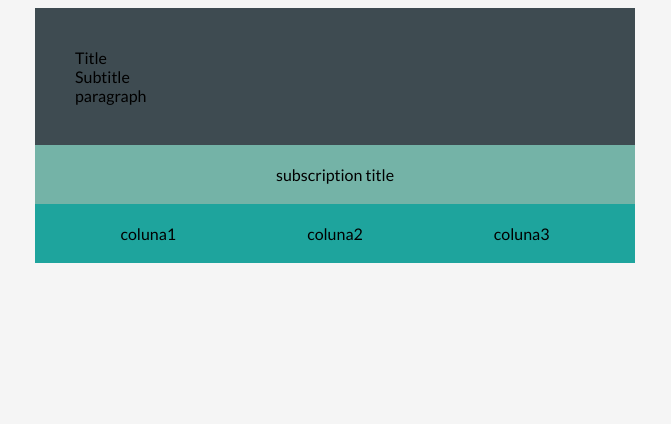
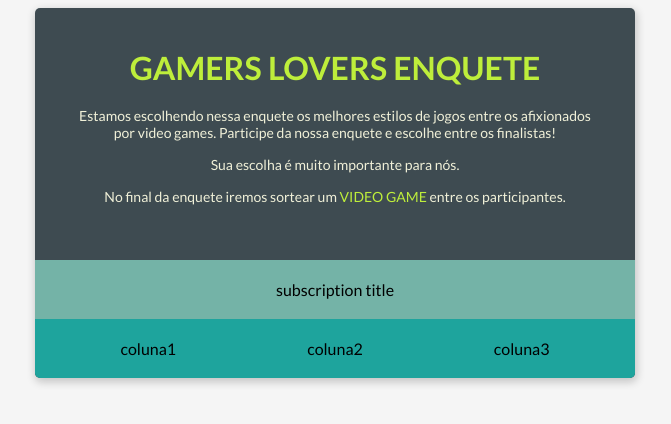
Before and after one commit to figueiredo-vitor/desafio-bootcamp-devjr, a plain HTML site: page index.html in a window 1280 px wide. Shown: the whole page, without its empty margins (305-976 px from the left). Drawn offline with Linux system fonts and the light colour scheme.

Commit message:
closes #3 - Cabeçalho index.html

```diff
--- a/css/styles.css
+++ b/css/styles.css
@@ -7,6 +7,9 @@ body {
     background-color: #3e4b51;
     margin: auto;
     width: 600px;
+    box-shadow: 1px 3px 8px 1px rgba(0, 0, 0, 0.2);
+    border-radius: 5px;
+    overflow: hidden;
 }
 
 .header {
@@ -25,3 +28,39 @@ body {
     justify-content: space-around;
     padding: 20px;
 }
+
+.header-title {
+    text-align: center;
+    color: #beee3b;
+    font-size: 2rem;
+    font-weight: 700;
+    margin-bottom: 1.25rem;
+}
+
+.header-subtitle {
+    text-align: center;
+    color: #f0f0d8;
+    font-size: 0.875rem;
+    font-weight: 500;
+    margin-bottom: 0.9375rem;
+}
+
+.header-subtitle2 {
+    text-align: center;
+    color: #f0f0d8;
+    font-size: 0.875rem;
+    font-weight: 500;
+    margin-bottom: 0.9375rem;
+}
+
+.header-subtitle3 {
+    text-align: center;
+    color: #f0f0d8;
+    font-size: 0.875rem;
+    font-weight: 500;
+    margin-bottom: 0.9375rem;
+}
+
+span {
+    color: #beee3b;
+}
--- a/index.html
+++ b/index.html
@@ -14,9 +14,18 @@
 <body>
     <div class="container">
         <div class="header">
-            <div>Title</div>
-            <div>Subtitle</div>
-            <div>paragraph</div>
+            <div class="header-title">
+                GAMERS LOVERS ENQUETE
+            </div>
+            <div class="header-subtitle">
+                Estamos escolhendo nessa enquete os melhores estilos de jogos entre os afixionados por
+                 video games. Participe da nossa enquete e escolhe entre os finalistas!</div>
+            <div class="header-subtitle2">
+                Sua escolha é muito importante para nós.
+            </div>
+            <div class="header-subtitle3">
+                No final da enquete iremos sortear um <span>VIDEO GAME</span> entre os participantes.
+            </div>
         </div>
 
             <div class="section-input">subscription title</div>
```
